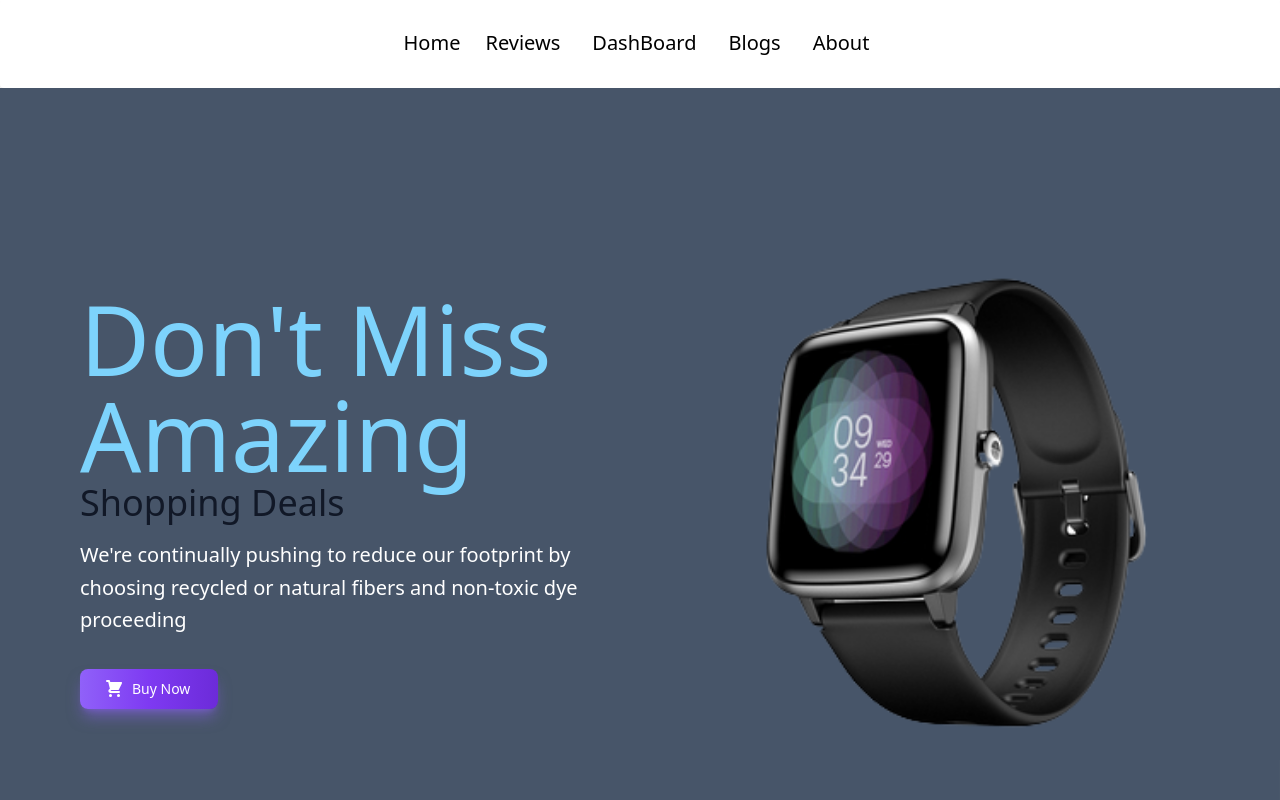
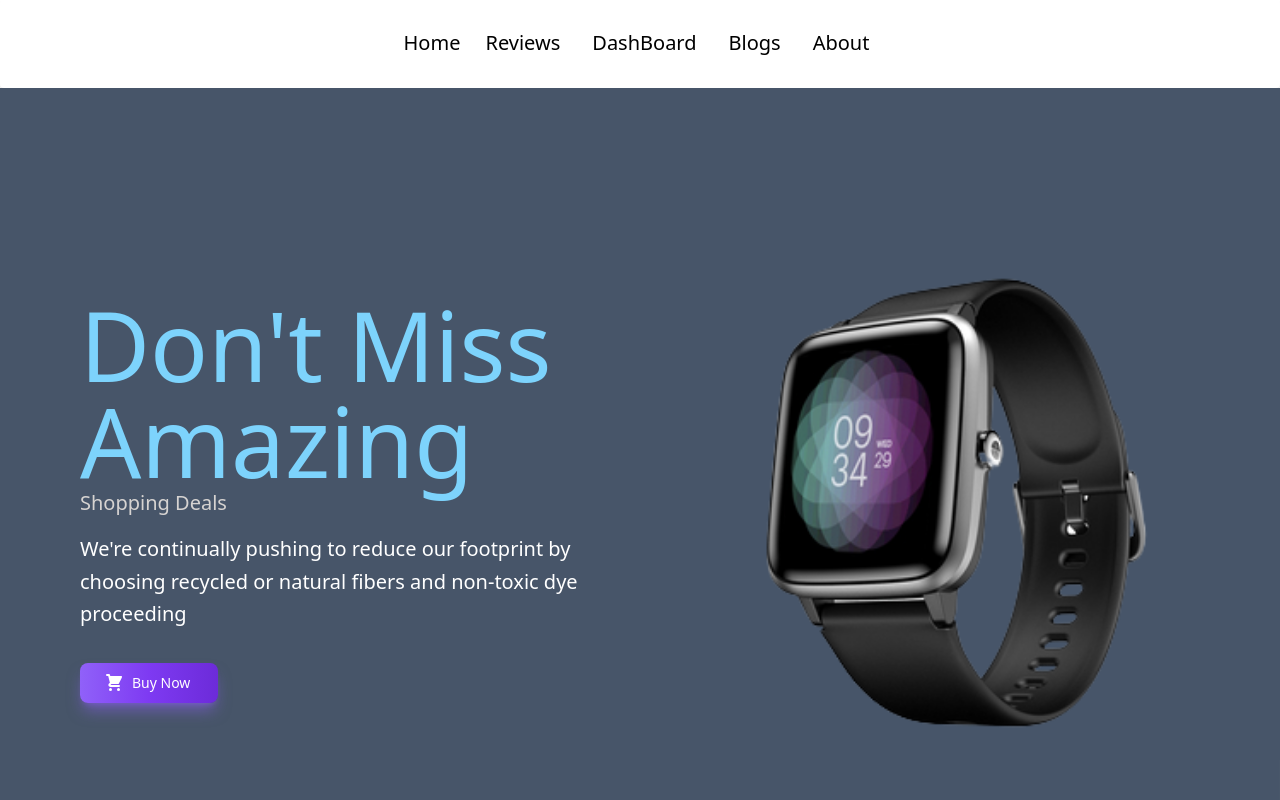
Before and after one commit to Hamed-Hasan/assignment-nine-react-router, a React (Create React App) app: page / in a window 1280 px wide. Shown: the top 800 px of the page. Built offline with nearby package versions, Linux system fonts and the light colour scheme.

Commit message:
complted sit

```diff
--- a/src/component/Home/Home.js
+++ b/src/component/Home/Home.js
@@ -11,7 +11,7 @@ const navigate = useNavigate()
           <div className="lg:flex-grow md:w-1/2 lg:pr-24 md:pr-16 flex flex-col md:items-start md:text-left mb-16 md:mb-0 items-center text-center">
             <div className="title-font sm:text-4xl text-3xl mb-4 font-medium text-gray-900">
               <p className="text-4xl lg:text-8xl text-sky-300">Don't Miss Amazing  </p>
-              <p>Shopping Deals</p>
+              <p className='text-xl text-stone-300'>Shopping Deals</p>
             </div>
             <p className="mb-8 leading-relaxed text-white text-xl">We're continually pushing to reduce our footprint by choosing recycled or natural fibers and non-toxic dye proceeding</p>
             <div className="flex justify-center">
```
Also changed, not shown: src/assest/image/about.jpg (deleted), 1 other file (tests, documents, lock files or other folders).
